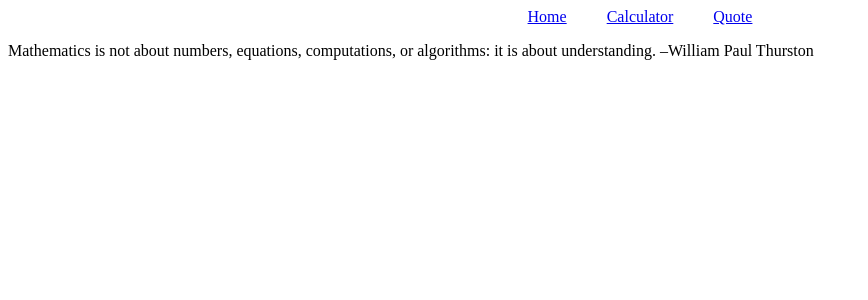
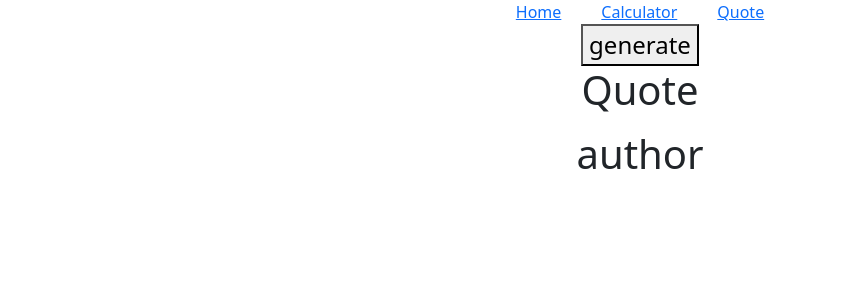
Before and after one commit to misterpaul4/react-calculator, a React (Create React App) app: page /quote in a window 1280 px wide. Shown: the top 300 px of the page, without its empty margins (0-868 px from the left). Built offline with nearby package versions, Linux system fonts and the light colour scheme.

Commit message:
Generate quotes on click

```diff
--- a/public/index.html
+++ b/public/index.html
@@ -22,6 +22,8 @@
       work correctly both with client-side routing and a non-root public URL.
       Learn how to configure a non-root public URL by running `npm run build`.
     -->
+    <!-- Bootstrap -->
+    <link href="https://cdn.jsdelivr.net/npm/bootstrap@5.0.0-beta1/dist/css/bootstrap.min.css" rel="stylesheet" integrity="sha384-giJF6kkoqNQ00vy+HMDP7azOuL0xtbfIcaT9wjKHr8RbDVddVHyTfAAsrekwKmP1" crossorigin="anonymous">
     <title>React App</title>
   </head>
   <body>
--- a/src/component/Quote.js
+++ b/src/component/Quote.js
@@ -1,12 +1,39 @@
+/* eslint-disable no-console */
+/* eslint-disable no-unused-vars */
 /* eslint-disable max-len */
-import React from 'react';
+import React, { useState } from 'react';
+// import dd from '../utils/quoteGenerator';
 
-const Quote = () => (
-  <>
-    <p>
-      Mathematics is not about numbers, equations, computations, or algorithms: it is about understanding. –William Paul Thurston
-    </p>
-  </>
-);
+const Quote = () => {
+  const [quoteObj, generateQuote] = useState({
+    text: '',
+    author: '',
+  });
+
+  const random = max => Math.floor(Math.random() * Math.floor(max));
+
+  const handClick = () => {
+    fetch('https://type.fit/api/quotes')
+      .then(response => response.json())
+      .then(data => {
+        const quote = data[random(data.length)];
+        console.log(quote);
+        generateQuote({
+          text: quote.text,
+          author: quote.author,
+        });
+      });
+  };
+
+  return (
+    <div className="container text-center">
+      <button type="button" onClick={handClick}>generate</button>
+      <h1>Quote</h1>
+      <p>{quoteObj.text}</p>
+      <h1>author</h1>
+      <p>{quoteObj.author}</p>
+    </div>
+  );
+};
 
 export default Quote;
--- /dev/null
+++ b/src/utils/quoteGenerator.js
@@ -0,0 +1,22 @@
+/* eslint-disable no-unused-vars */
+/* eslint-disable no-console */
+
+const random = max => Math.floor(Math.random() * Math.floor(max));
+
+fetch('https://type.fit/api/quotes')
+  .then(response => response.json())
+  .then(data => {
+    const randQuote = data[random(data.length)];
+    console.log(randQuote);
+  });
+
+const quoteData = async () => {
+  const url = 'https://type.fit/api/quotes';
+
+  const response = await fetch(url);
+  const jsonData = await response.json();
+
+  return jsonData;
+};
+
+export default quoteData;
```
Also changed, not shown: 1 other file (tests, documents, lock files or other folders).
